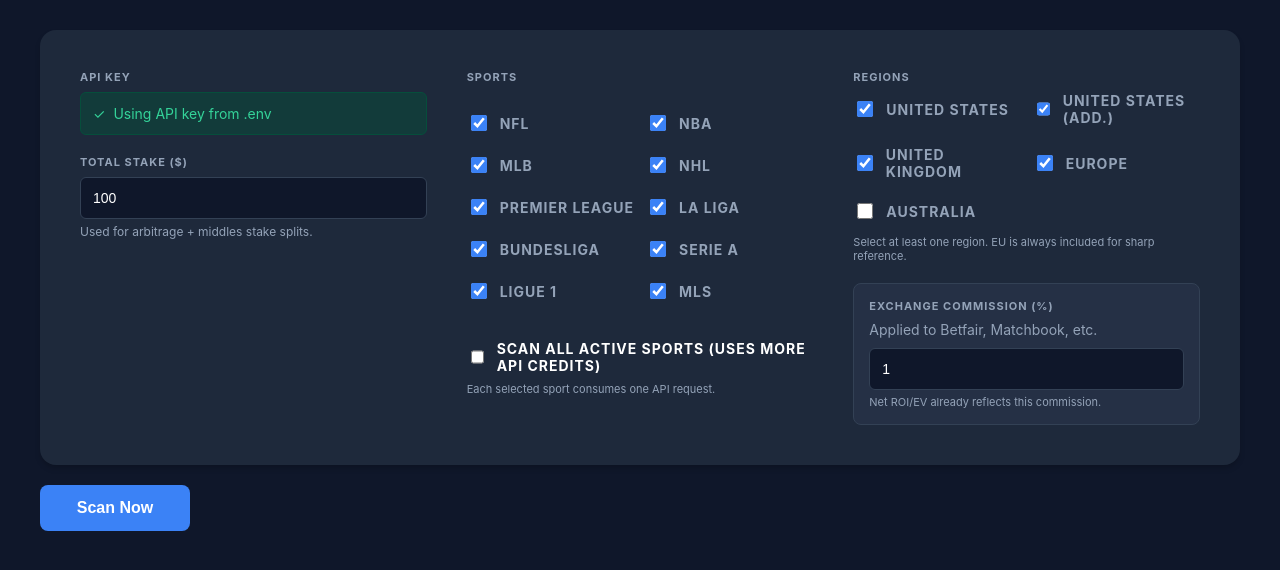
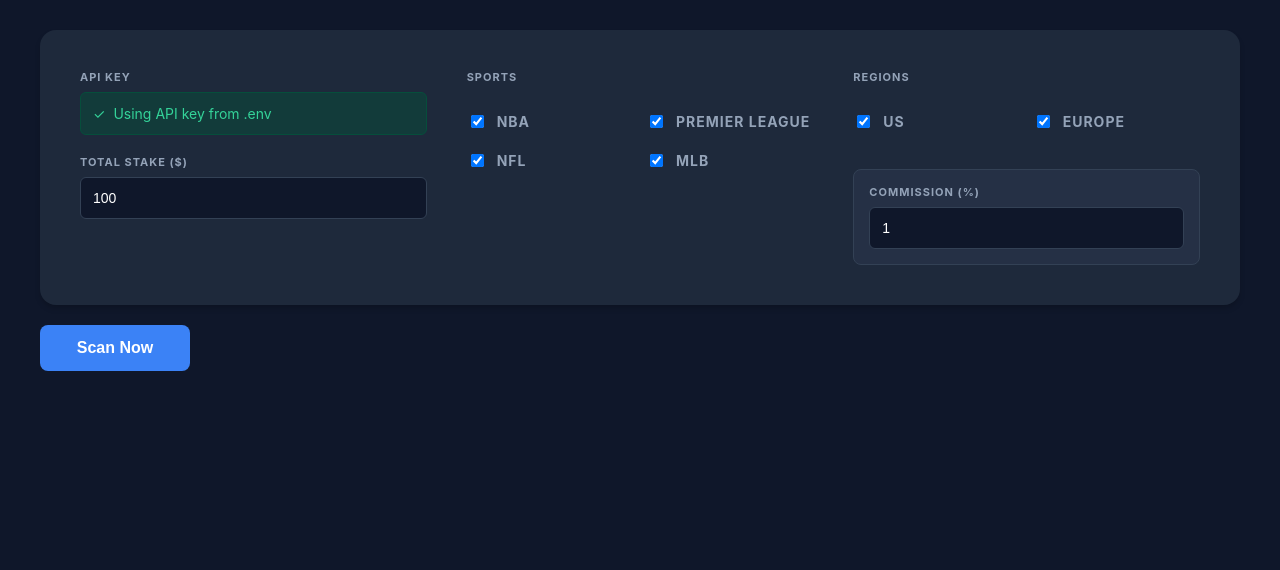
Before and after one commit to fekitorich/odd, a Flask app: template templates/index.html in a window 1280 px wide. Shown: the part 96-666 px from the top of the page. Run offline with Flask 3, Linux system fonts and the light colour scheme; the template is opened without the code that fills it, so the values that code supplies are empty.

Commit message:
Update index.html

```diff
--- a/templates/index.html
+++ b/templates/index.html
@@ -80,8 +73,7 @@
             text-transform: uppercase;
         }
 
-        /* Inputs */
-        input[type="number"], input[type="text"] {
+        input[type="number"] {
             background: var(--bg-dark);
             border: 1px solid var(--border);
             color: white;
@@ -120,16 +110,6 @@
             cursor: pointer;
         }
 
-        input[type="checkbox"] {
-            accent-color: var(--primary);
-            width: 16px;
-            height: 16px;
-            background: var(--bg-dark);
-            border-color: var(--border);
-            cursor: pointer;
-        }
-
-        /* Botão Scan */
         .scan-btn {
             background-color: var(--primary);
             color: white;
@@ -164,7 +180,7 @@
             </div>
         </div>
 
-        <form action="/scan" method="POST">
+        <form id="scanner-form">
             <div class="main-panel">
 
                 <div class="form-section">
@@ -176,61 +192,110 @@
                     </div>
                     <div>
                         <label>TOTAL STAKE ($)</label>
-                        <input type="number" name="bankroll" value="100">
-                        <div class="subtitle" style="font-size: 12px; margin-top: 5px;">Used for arbitrage + middles stake splits.</div>
+                        <input type="number" name="stake" value="100">
                     </div>
-
-                    <div style="margin-top: auto;">
-                        </div>
                 </div>
 
                 <div class="form-section">
                     <label>SPORTS</label>
                     <div class="checkbox-grid">
-                        <label class="checkbox-item"><input type="checkbox" name="sports" value="nfl" checked> NFL</label>
-                        <label class="checkbox-item"><input type="checkbox" name="sports" value="nba" checked> NBA</label>
-                        <label class="checkbox-item"><input type="checkbox" name="sports" value="mlb" checked> MLB</label>
-                        <label class="checkbox-item"><input type="checkbox" name="sports" value="nhl" checked> NHL</label>
-                        <label class="checkbox-item"><input type="checkbox" name="sports" value="premierleague" checked> Premier League</label>
-                        <label class="checkbox-item"><input type="checkbox" name="sports" value="laliga" checked> La Liga</label>
-                        <label class="checkbox-item"><input type="checkbox" name="sports" value="bundesliga" checked> Bundesliga</label>
-                        <label class="checkbox-item"><input type="checkbox" name="sports" value="seriea" checked> Serie A</label>
-                        <label class="checkbox-item"><input type="checkbox" name="sports" value="ligue1" checked> Ligue 1</label>
-                        <label class="checkbox-item"><input type="checkbox" name="sports" value="mls" checked> MLS</label>
-                    </div>
-                    <div style="margin-top: 10px;">
-                        <label class="checkbox-item" style="color: white;">
-                            <input type="checkbox" name="all_sports"> Scan all active sports (uses more API credits)
-                        </label>
-                        <div class="subtitle" style="font-size: 11px;">Each selected sport consumes one API request.</div>
+                        <label class="checkbox-item"><input type="checkbox" name="sports" value="basketball_nba" checked> NBA</label>
+                        <label class="checkbox-item"><input type="checkbox" name="sports" value="soccer_epl" checked> Premier League</label>
+                        <label class="checkbox-item"><input type="checkbox" name="sports" value="americanfootball_nfl" checked> NFL</label>
+                        <label class="checkbox-item"><input type="checkbox" name="sports" value="baseball_mlb" checked> MLB</label>
                     </div>
                 </div>
 
                 <div class="form-section">
-                    <div>
-                        <label>REGIONS</label>
-                        <div class="checkbox-grid">
-                            <label class="checkbox-item"><input type="checkbox" name="regions" value="us" checked> United States</label>
-                            <label class="checkbox-item"><input type="checkbox" name="regions" value="us2" checked> United States (Add.)</label>
-                            <label class="checkbox-item"><input type="checkbox" name="regions" value="uk" checked> United Kingdom</label>
-                            <label class="checkbox-item"><input type="checkbox" name="regions" value="eu" checked> Europe</label>
-                            <label class="checkbox-item"><input type="checkbox" name="regions" value="au"> Australia</label>
-                        </div>
-                        <div class="subtitle" style="font-size: 11px; margin-top: 5px;">Select at least one region. EU is always included for sharp reference.</div>
+                    <label>REGIONS</label>
+                    <div class="checkbox-grid">
+                        <label class="checkbox-item"><input type="checkbox" name="regions" value="us" checked> US</label>
+                        <label class="checkbox-item"><input type="checkbox" name="regions" value="eu" checked> Europe</label>
                     </div>
-
-                    <div style="background: #253045; padding: 15px; border-radius: 8px; border: 1px solid #334155;">
-                        <label>EXCHANGE COMMISSION (%)</label>
-                        <div class="subtitle" style="margin-bottom: 10px;">Applied to Betfair, Matchbook, etc.</div>
+                    <div style="background: #253045; padding: 15px; border-radius: 8px; border: 1px solid #334155; margin-top: 10px;">
+                        <label>COMMISSION (%)</label>
                         <input type="number" name="commission" value="1">
-                        <div class="subtitle" style="font-size: 11px; margin-top: 5px;">Net ROI/EV already reflects this commission.</div>
                     </div>
                 </div>
             </div>
 
-            <button type="submit" class="scan-btn">Scan Now</button>
+            <button type="submit" class="scan-btn" id="btn-text">Scan Now</button>
         </form>
+
+        <div id="results-area" class="results-container">
+            <h3>Oportunidades Encontradas</h3>
+            <table id="results-table">
+                <thead>
+                    <tr>
+                        <th>Esporte</th>
+                        <th>Evento</th>
+                        <th>Mercado</th>
+                        <th>ROI</th>
+                    </tr>
+                </thead>
+                <tbody>
+                    </tbody>
+            </table>
+        </div>
     </div>
 
+    <script>
+        // ESTA É A LÓGICA QUE FALTAVA
+        document.getElementById('scanner-form').addEventListener('submit', async (e) => {
+            e.preventDefault(); // Impede de abrir a página branca
+
+            const btn = document.getElementById('btn-text');
+            const resultsArea = document.getElementById('results-area');
+            const tbody = document.querySelector('#results-table tbody');
+
+            btn.innerText = 'Scanning...';
+            btn.disabled = true;
+
+            // Pega os dados do formulário
+            const formData = new FormData(e.target);
+            const data = {
+                sports: formData.getAll('sports'),
+                regions: formData.getAll('regions'),
+                stake: formData.get('stake'),
+                commission: formData.get('commission')
+            };
+
+            try {
+                // Envia para o servidor em silêncio
+                const response = await fetch('/scan', {
+                    method: 'POST',
+                    headers: { 'Content-Type': 'application/json' },
+                    body: JSON.stringify(data)
+                });
+
+                const result = await response.json();
+
+                tbody.innerHTML = '';
+                resultsArea.style.display = 'block';
+
+                if (result.arbitrage && result.arbitrage.opportunities.length > 0) {
+                    result.arbitrage.opportunities.forEach(opp => {
+                        const row = `
+                            <tr>
+                                <td>${opp.sport}</td>
+                                <td>${opp.event}</td>
+                                <td>${opp.market}</td>
+                                <td><span class="roi-badge">${opp.roi_percent}%</span></td>
+                            </tr>
+                        `;
+                        tbody.innerHTML += row;
+                    });
+                } else {
+                    tbody.innerHTML = '<tr><td colspan="4">Nenhuma oportunidade encontrada no momento.</td></tr>';
+                }
+
+            } catch (error) {
+                alert('Erro ao escanear. Verifique os logs do Railway.');
+            } finally {
+                btn.innerText = 'Scan Now';
+                btn.disabled = false;
+            }
+        });
+    </script>
 </body>
 </html>
```
Also changed, not shown: other parts of templates/index.html (+41 -14 lines).
